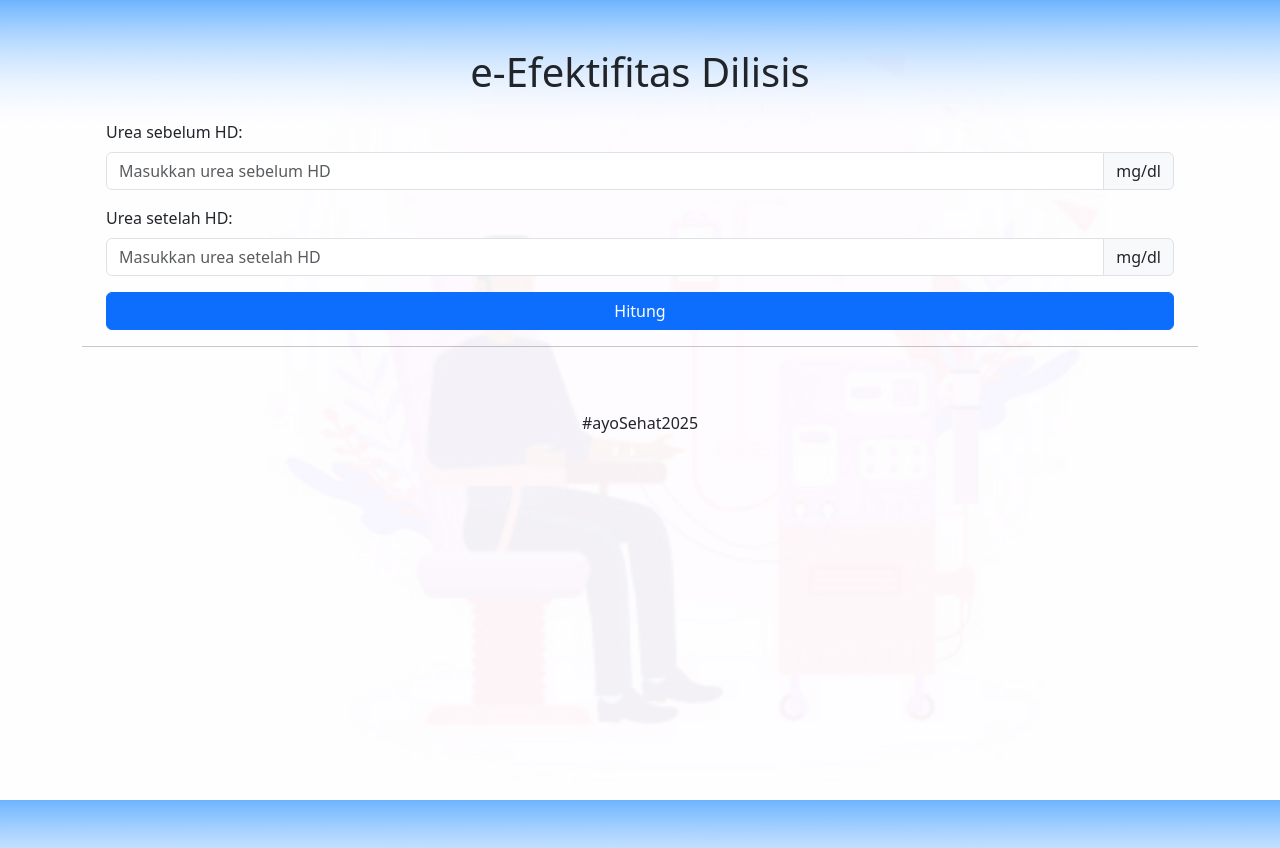
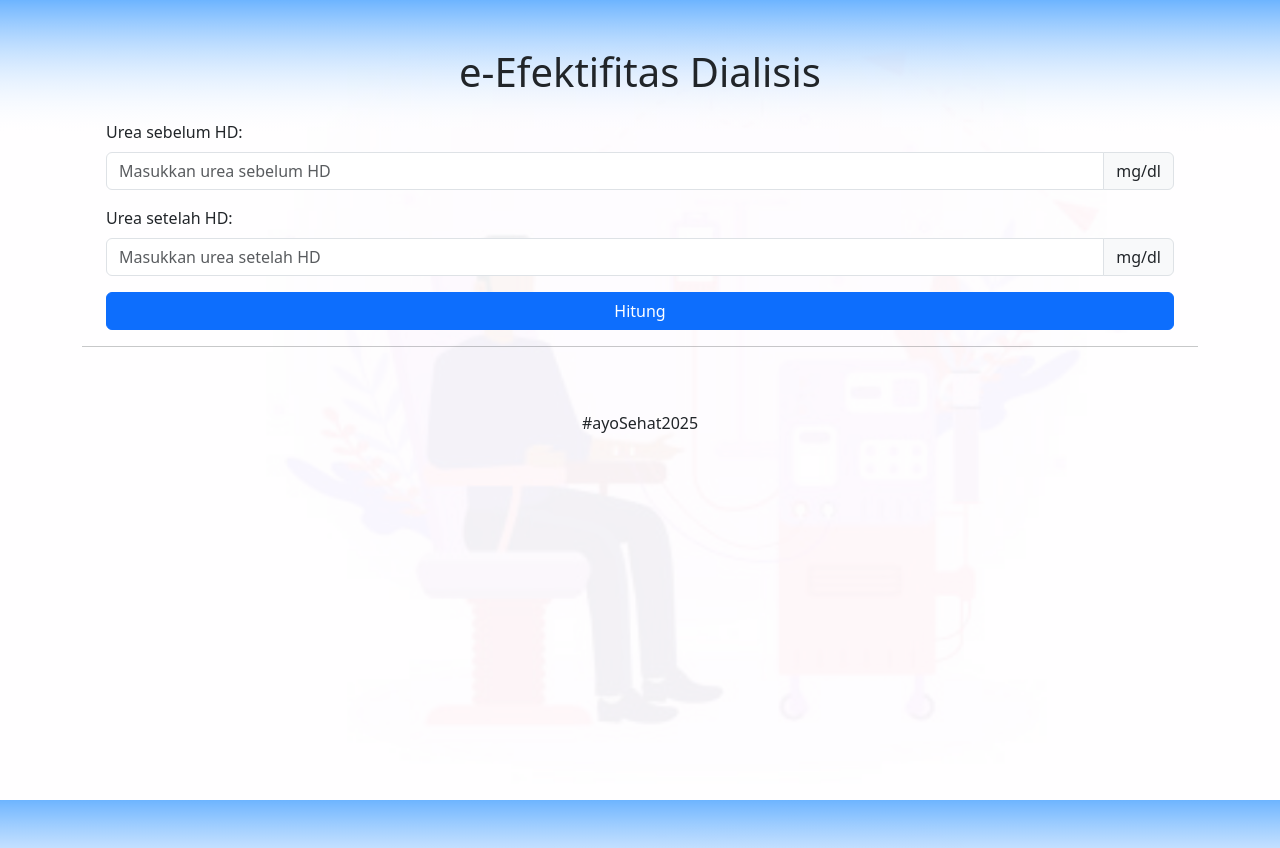
Before and after one commit to setiyokopangestu/e-Dialisis, a plain HTML site: page index.html in a window 1280 px wide. Drawn offline with nearby package versions, Linux system fonts and the light colour scheme.

Commit message:
Update index.html

```diff
--- a/index.html
+++ b/index.html
@@ -3,7 +3,7 @@
 <head>
   <meta charset="UTF-8">
   <meta name="viewport" content="width=device-width, initial-scale=1.0">
-  <title>Form Input</title>
+  <title>e-Efektifitas Dialisis</title>
   <!-- Bootstrap CSS -->
   <link href="https://cdn.jsdelivr.net/npm/bootstrap@5.3.0-alpha3/dist/css/bootstrap.min.css" rel="stylesheet">
   <style>
@@ -21,7 +21,7 @@
 </head>
 <body>
   <div class="container mt-5">
-    <h1 class="text-center mb-4">e-Efektifitas Dilisis</h1>
+    <h1 class="text-center mb-4">e-Efektifitas Dialisis</h1>
     <form>
         <div class="mb-3 mx-4">
             <label for="inputA" class="form-label">Urea sebelum HD:</label>
```
